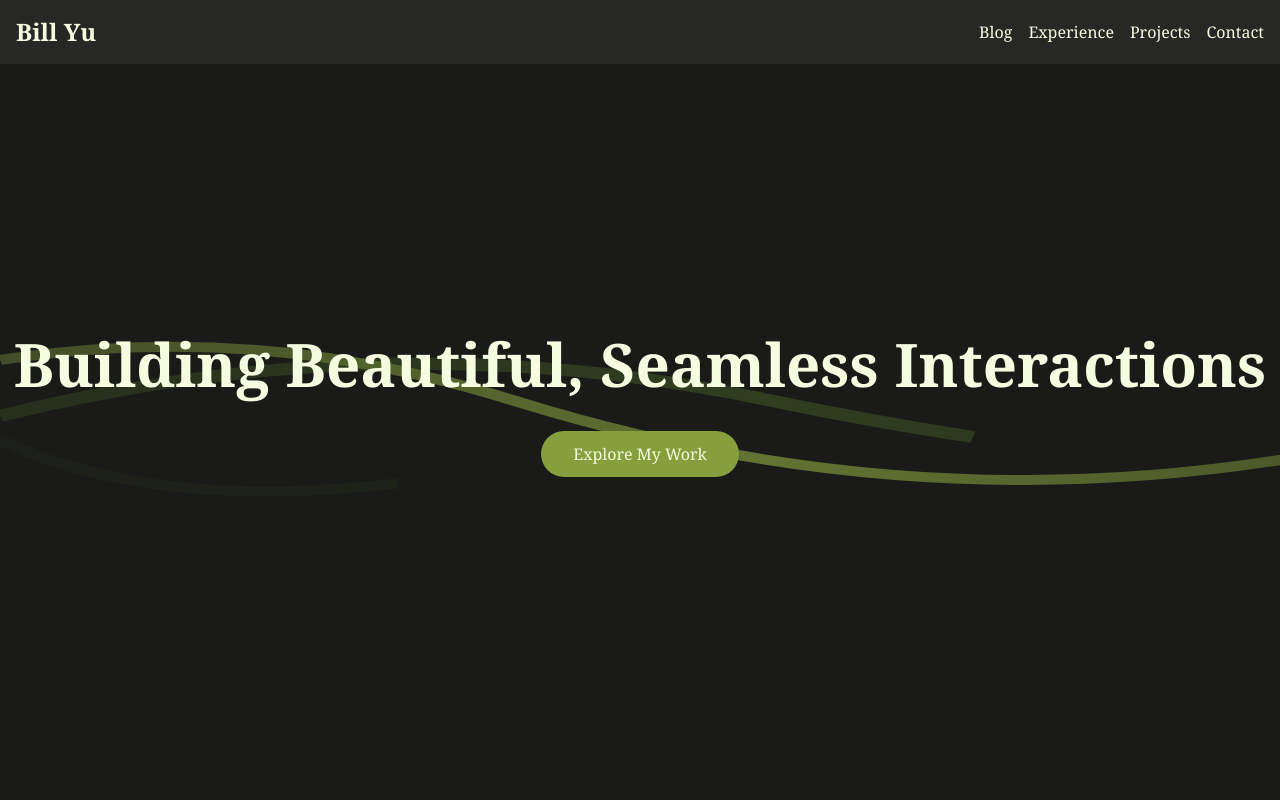
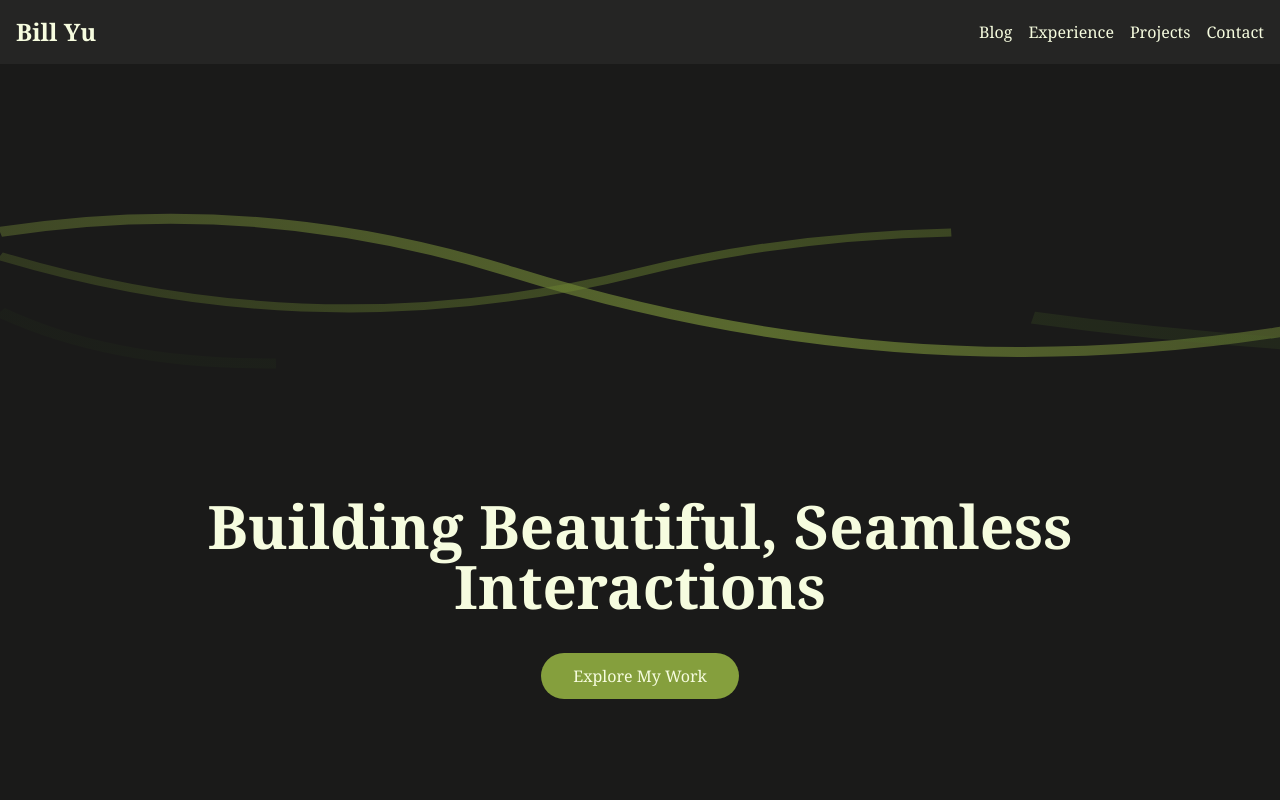
Before and after one commit to blloop/website-revamp, a Next.js app: page / in a window 1280 px wide. Shown: the top 800 px of the page. Built offline with nearby package versions, Linux system fonts and the light colour scheme.

Commit message:
add dynamic navbar, update header

```diff
--- a/app/components/Container.js
+++ b/app/components/Container.js
@@ -1,7 +1,9 @@
 export default function Container({ className, children }) {
   return (
     <div
-      className={"max-w-7xl mx-auto py-8 px-6 sm:px-12 " + (className || "")}
+      className={
+        "max-w-7xl mx-auto mt-16 py-8 px-6 sm:px-12 " + (className || "")
+      }
     >
       {children}
     </div>
--- a/app/components/Navbar.js
+++ b/app/components/Navbar.js
@@ -7,18 +7,30 @@ export default function Navbar() {
   const pathname = usePathname();
   if (pathname != "/studio") {
     return (
-      <nav className="fixed top-0 left-0 right-0 z-50 bg-[#2A2A29] bg-opacity-90 p-4">
+      <nav className="fixed top-0 left-0 right-0 z-50 bg-[#2A2A29] bg-opacity-75 p-4">
         <div className="container mx-auto flex justify-between items-center">
-          <h1 className="text-2xl font-bold">Bill Yu</h1>
+          <h1 className="text-2xl font-bold">
+            {pathname === "/" ? (
+              "Bill Yu"
+            ) : (
+              <Link href="/" className="hover:text-[#859F3D] transition-colors">
+                Bill Yu
+              </Link>
+            )}
+          </h1>
           <ul className="flex space-x-4">
-            {["Blog", "Experience", "Projects", "Contact"].map((item) => (
-              <li key={item}>
-                <Link
-                  href={`/${item.toLowerCase()}`}
-                  className="hover:text-[#859F3D] transition-colors"
-                >
-                  {item}
-                </Link>
+            {["Blog", "Experience", "Projects", "Contact"].map((page) => (
+              <li key={page}>
+                {pathname.includes(page.toLowerCase()) ? (
+                  <p className="underline underline-offset-2">{page}</p>
+                ) : (
+                  <Link
+                    href={`/${page.toLowerCase()}`}
+                    className="hover:text-[#859F3D] transition-colors"
+                  >
+                    {page}
+                  </Link>
+                )}
               </li>
             ))}
           </ul>
--- a/app/components/header.js
+++ b/app/components/header.js
@@ -5,8 +5,8 @@ import { motion } from "framer-motion";
 export default function Header() {
   return (
     <header className="relative h-screen flex flex-col items-center justify-center overflow-hidden">
-      <div className="relative z-10 text-center">
-        <h2 className="text-4xl md:text-6xl font-bold mb-12">
+      <div className="relative z-10 text-center pt-96">
+        <h2 className="text-4xl md:text-6xl font-bold mx-12 mb-12">
           Building Beautiful, Seamless Interactions
         </h2>
         <a
@@ -17,7 +17,7 @@ export default function Header() {
         </a>
       </div>
       <svg
-        className="absolute inset-0 w-full h-full"
+        className="absolute inset-0 w-full h-full -top-32"
         preserveAspectRatio="none"
         viewBox="0 0 100 100"
       >
@@ -72,29 +72,29 @@ export default function Header() {
             d: "M0,45 Q20,40 40,50 T80,60 T120,50",
             stroke: "url(#wave-gradient-1)",
             strokeWidth: 1.25,
-            duration: 8,
-            delay: 0,
+            duration: 6,
+            delay: -4,
           },
           {
             d: "M0,48 Q25,60 50,50 T110,50",
             stroke: "url(#wave-gradient-2)",
             strokeWidth: 1,
-            duration: 9.5,
-            delay: 6,
+            duration: 7.5,
+            delay: 2,
           },
           {
             d: "M0,52 Q30,40 60,50 T120,60",
             stroke: "url(#wave-gradient-3)",
             strokeWidth: 1.5,
-            duration: 8,
-            delay: 2,
+            duration: 6.5,
+            delay: 0,
           },
           {
             d: "M0,55 Q20,70 60,50 T110,50",
             stroke: "url(#wave-gradient-4)",
             strokeWidth: 1.25,
-            duration: 9.5,
-            delay: 4,
+            duration: 7,
+            delay: -2,
           },
         ].map((wave, index) => (
           <motion.path
```
